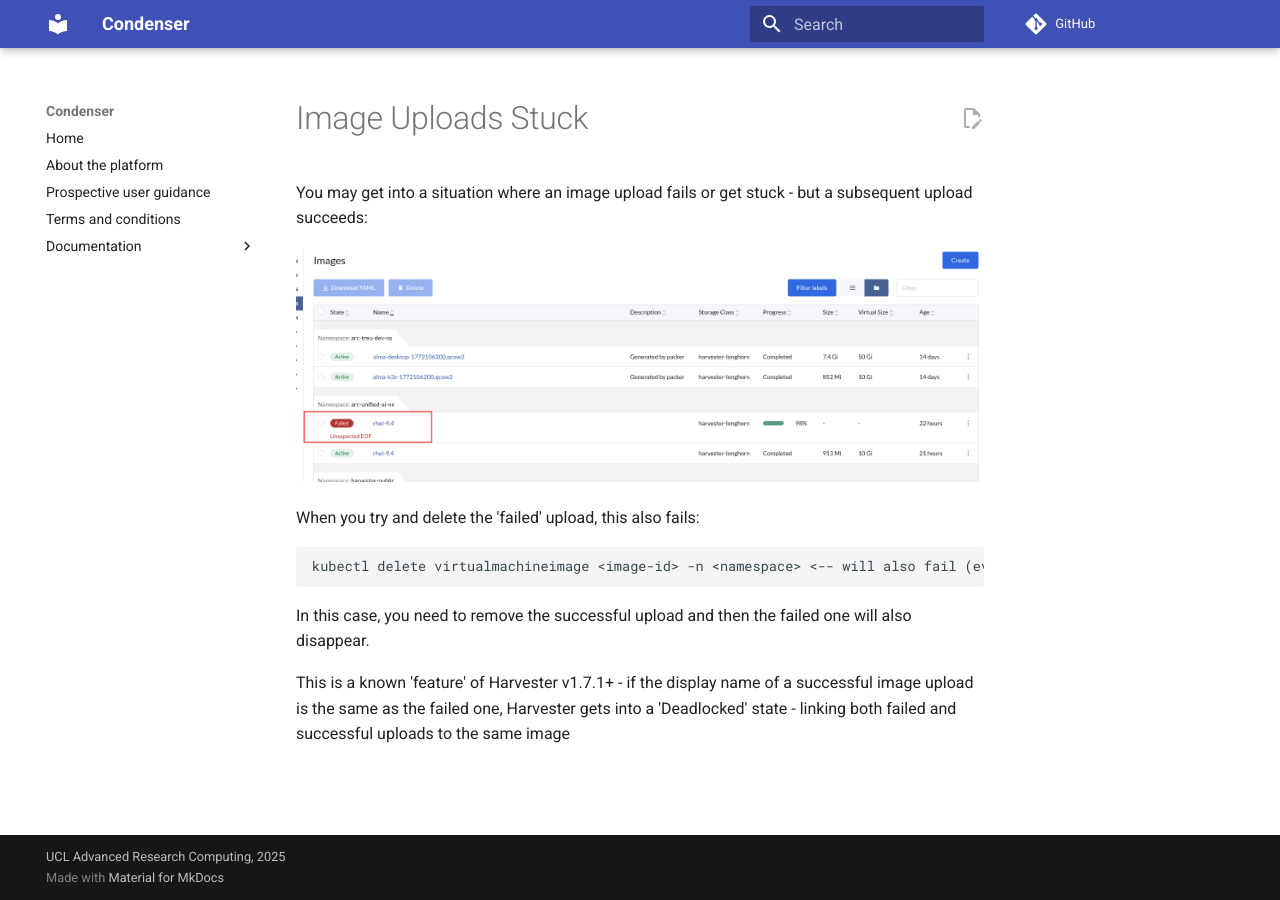
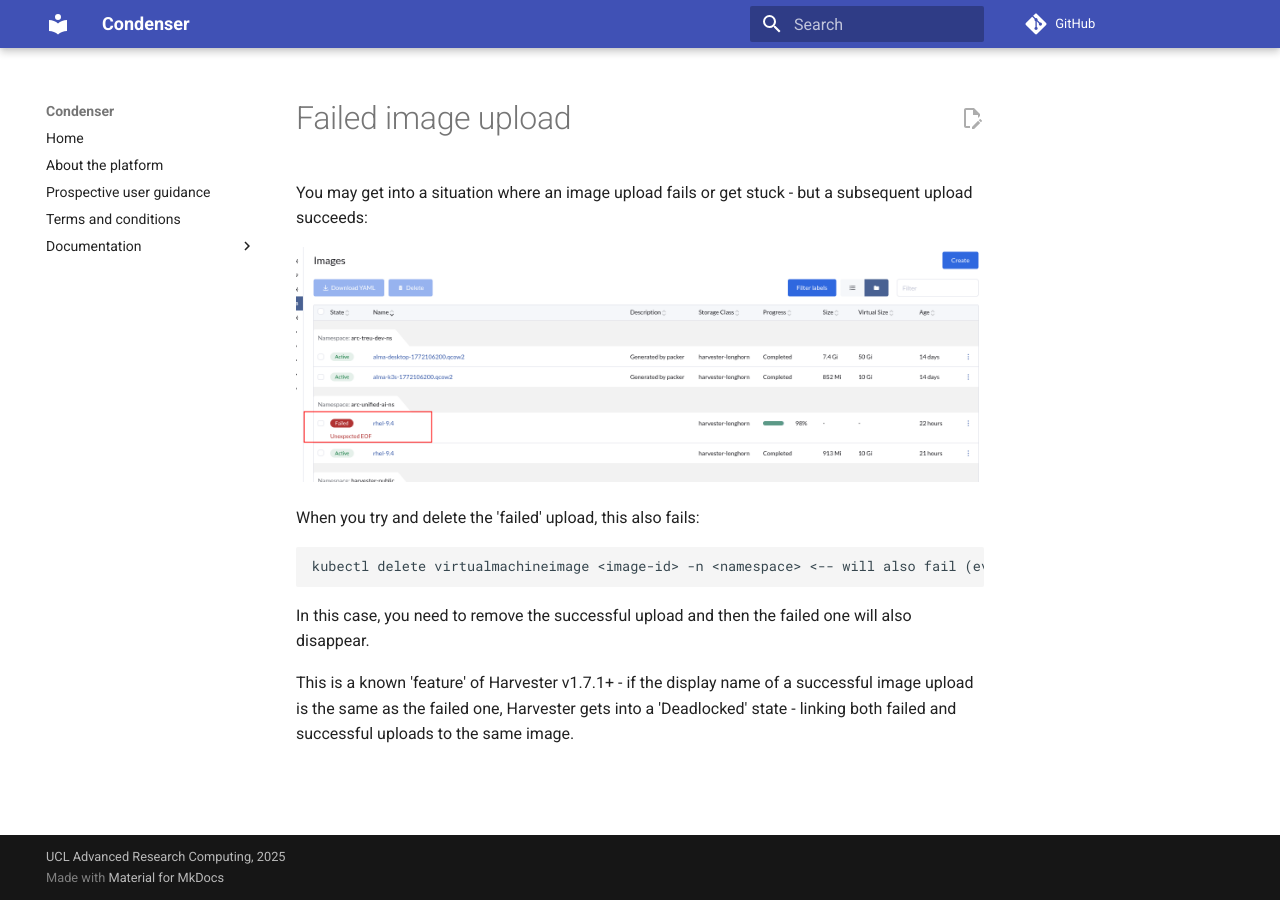
Before and after one commit to UCL-ARC/condenser-mkdocs, an MkDocs documentation site: the page built from docs/stubs/image_upload_failure.md, in a window 1280 px wide. Built offline with MkDocs 1.6.1 and Material for MkDocs 9.7.7, drawn with Linux system fonts in a browser that asks for light colours; comment, search, counter and statistics services are not loaded.

Commit message:
Update and rename imageuploads.md to image_upload_failure.md

```diff
--- a/docs/stubs/imageuploads.md
+++ b/docs/stubs/image_upload_failure.md
@@ -1,8 +1,6 @@
 ---
-title: Fixing issues with image uploads
+title: Failed image upload
 ---
-
-# Image Uploads Stuck
 
 You may get into a situation where an image upload fails or get stuck - but a subsequent upload succeeds:
 
@@ -16,4 +14,4 @@
 
 In this case, you need to remove the successful upload and then the failed one will also disappear.
 
-This is a known 'feature' of Harvester v1.7.1+ - if the display name of a successful image upload is the same as the failed one, Harvester gets into a 'Deadlocked' state - linking both failed and successful uploads to the same image
+This is a known 'feature' of Harvester v1.7.1+ - if the display name of a successful image upload is the same as the failed one, Harvester gets into a 'Deadlocked' state - linking both failed and successful uploads to the same image.
```
